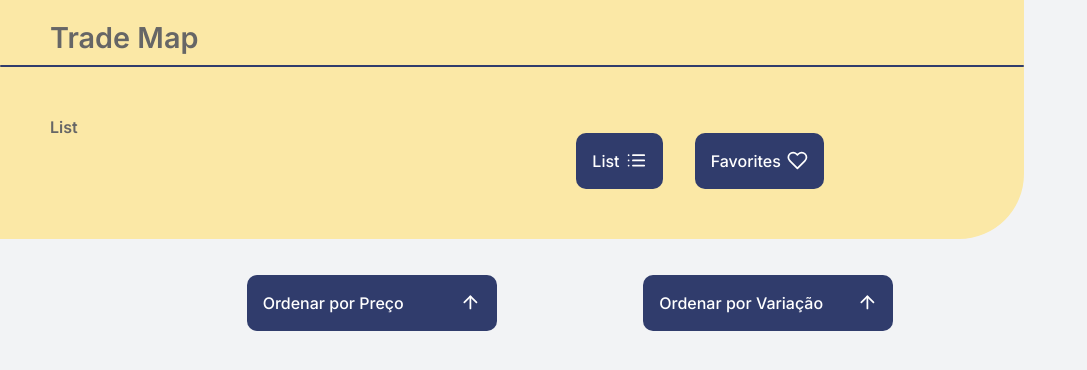
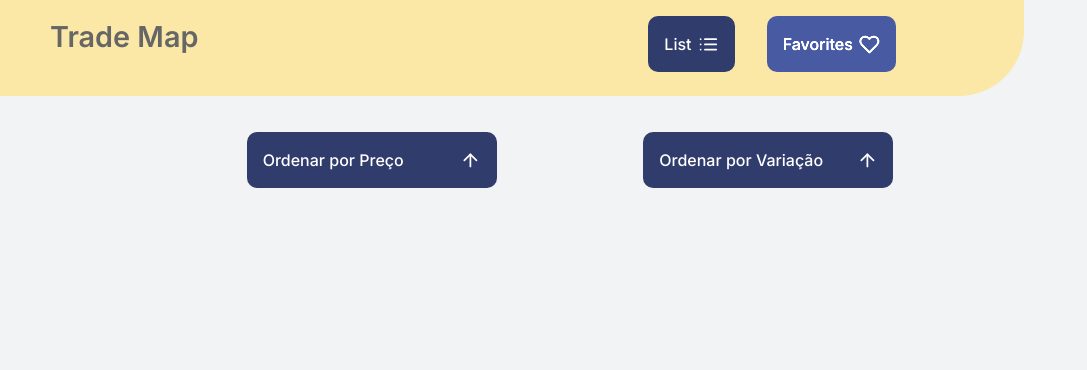
Before and after one commit to TradeMap-Code/desafio-frontend, a React (Create React App) app: page /favorites in a window 1280 px wide. Shown: the top 370 px of the page, without its empty margins (0-1087 px from the left). Built offline with nearby package versions, Linux system fonts and the light colour scheme.

Commit message:
fix: alterando o header da aplicação

```diff
--- a/src/components/Button.tsx
+++ b/src/components/Button.tsx
@@ -4,8 +4,8 @@ import styles from '../styles/components/Button.module.css';
 
 type ButtonProps = ButtonHTMLAttributes<HTMLButtonElement>;
 
-const Button: React.FC<ButtonProps> = ({children, ...rest}) => (
-  <button type = "button" {...rest} className={styles.container}>
+const Button: React.FC<ButtonProps> = ({children, style, ...rest}) => (
+  <button type = "button" {...rest} className={`${styles.container} ${rest.className}`}>
     {children}
   </button>
 );
--- a/src/components/Header.tsx
+++ b/src/components/Header.tsx
@@ -16,17 +16,21 @@ const Header: React.FC = () => {
         Trade Map
       </div>
 
-      <div />
-
       <div>
-        <strong>List</strong>
-
         <div>
-          <Button onClick={() => history.push('/')}>
+          <Button
+            disabled={history.location.pathname === '/' || false}
+            className={history.location.pathname === '/' ? styles.buttonDisabled : undefined}
+            onClick={() => history.push('/')}
+          >
             List
             <FiList />
           </Button>
-          <Button onClick={() => history.push('/favorites')}>
+          <Button
+            disabled={history.location.pathname === '/favorites' || false}
+            className={history.location.pathname === '/favorites' ? styles.buttonDisabled : undefined}
+            onClick={() => history.push('/favorites')}
+          >
             Favorites
             <FiHeart />
           </Button>
--- a/src/styles/components/Header.module.css
+++ b/src/styles/components/Header.module.css
@@ -1,7 +1,12 @@
 
 .header {
+  display: flex;
+  justify-content: space-between;
+  align-items: center;
+  flex-wrap: wrap;
   background: var(--yellow);
   margin-right: 16rem;
+  padding: 0 8rem 1.5rem 0;
   border-bottom-right-radius: 65px;
 }
 
@@ -10,29 +15,18 @@
 }
 
 .header > div:first-child {
-  margin-top: 20px;
   font-size: 1.8rem;
   font-weight: 600;
 }
 
-.header > div:nth-child(2) {
-  padding-left: 0;
-  margin-top: 10px;
-  height: 1.5px;
-  border-radius: 4px;
-  background: var(--dark-blue);
+.header > div:last-child > div {
+  display: flex;
+  justify-content: space-between;
+  align-items: center;
 }
 
-.header > div:last-child {
-  display: flex;
-  flex-direction: row;
-  justify-content: space-between;
-  margin-top: 50px;
-  padding: 0 200px 50px 50px;
-}
-
-.header > div:last-child > div {
-  display: flex;
+.header > div:last-child > div > button.buttonDisabled {
+  filter: brightness(1.5);
 }
 
 .header > div:last-child > div > button:last-child {
```
